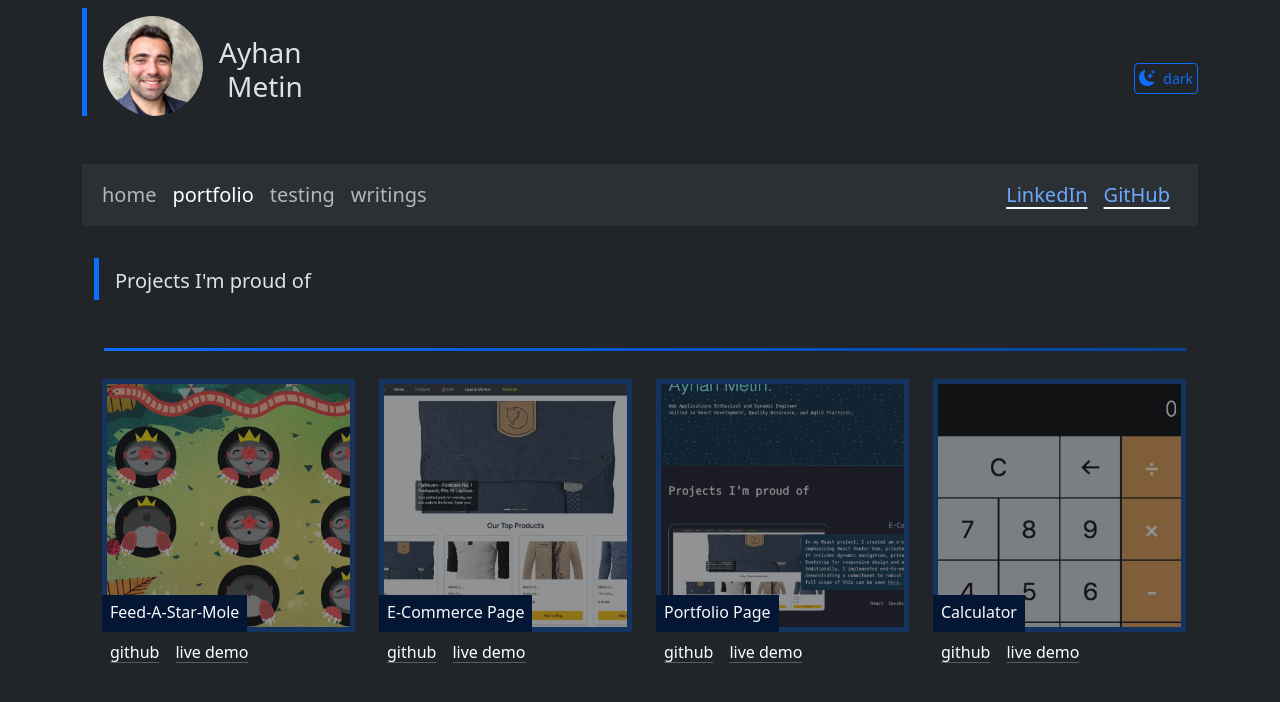
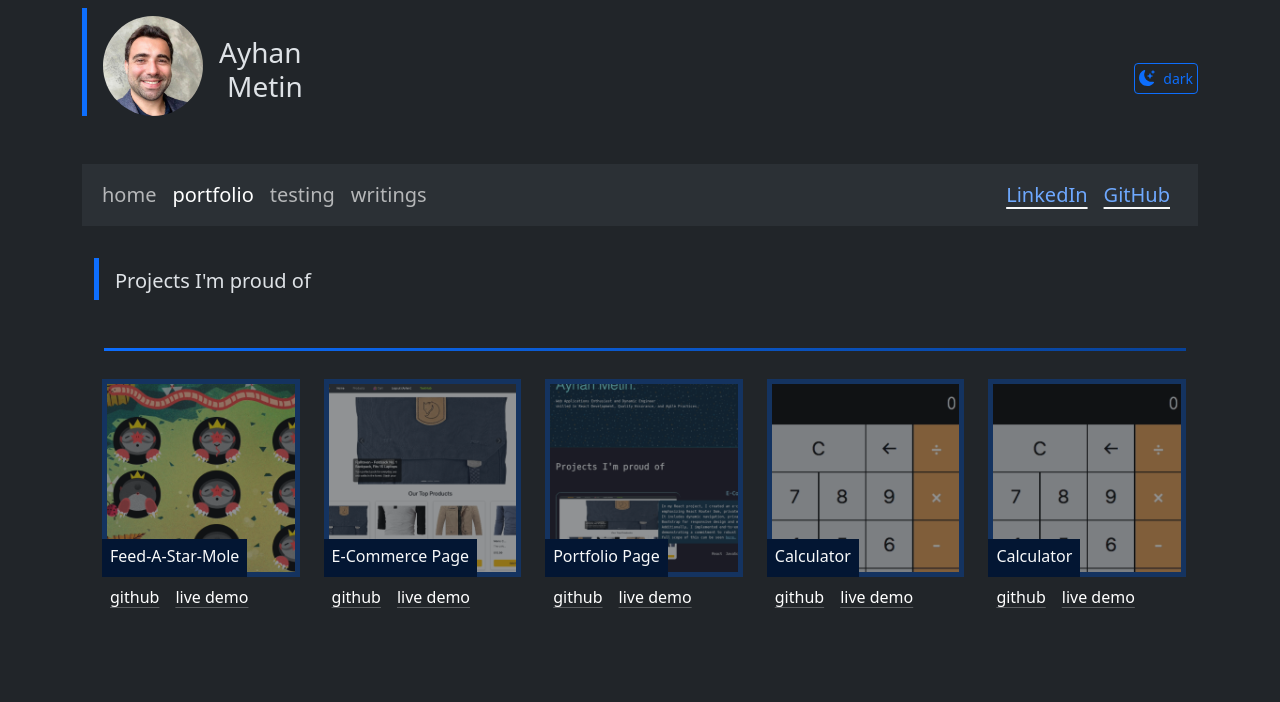
Before and after one commit to ayhanmetin/portfolio, a React (Vite) app: page /portfolio in a window 1280 px wide. Shown: the top 702 px of the page. Built offline with nearby package versions, Linux system fonts and the light colour scheme.

Commit message:
Summary update

```diff
--- a/src/components/Home.jsx
+++ b/src/components/Home.jsx
@@ -4,13 +4,13 @@ import Skills from './Skills';
 function Home() {
   return (
     <>
-      <div className="container">
-        <header className="name">
-          <p className="text-start mb-0 pt-2 mt-3 border-start ps-3 mb-5 p-1 border-5 border-primary fs-5 text">
-            Web Applications enthusiast and dynamic engineer skilled in react
+      <div className='container'>
+        <header className='name'>
+          <p className='text-start mb-0 pt-2 mt-3 border-start ps-3 mb-5 p-1 border-5 border-primary fs-5 text'>
+            Enthusiast in Web Applications and AI, skilled in frontend
             development, quality assurance, and agile practices.
           </p>
-          <div className="mt-2 mb-5 text-with-gradient">Skills</div>
+          <div className='mt-2 mb-5 text-with-gradient'>Skills</div>
         </header>
         <Skills />
       </div>
--- a/src/components/Portfolio.jsx
+++ b/src/components/Portfolio.jsx
@@ -14,7 +14,7 @@ function Portfolio() {
         </header>
         <div className='mt-2 text-with-gradient'></div>
         <div className='container ms-1 p-1 mt-4'>
-          <div className='row row-cols-1 row-cols-md-4 g-4'>
+          <div className='row row-cols-1 row-cols-md-5 g-4'>
             {projects.map((project, index) => (
               <div key={index} className='col'>
                 <div className='position-relative'>
--- a/src/projects.js
+++ b/src/projects.js
@@ -32,6 +32,13 @@ const projects = [
     githubUrl: 'https://github.com/ayhanmetin/calculator',
     liveDemoUrl: 'https://calculator-mu-smoky-14.vercel.app/',
   },
+  {
+    name: 'Calculator',
+    imageUrl: calculatorIOS,
+    technologies: ['JS', 'CSS', 'HTML'],
+    githubUrl: 'https://github.com/ayhanmetin/calculator',
+    liveDemoUrl: 'https://calculator-mu-smoky-14.vercel.app/',
+  },
 ];
 
 export default projects;
```
